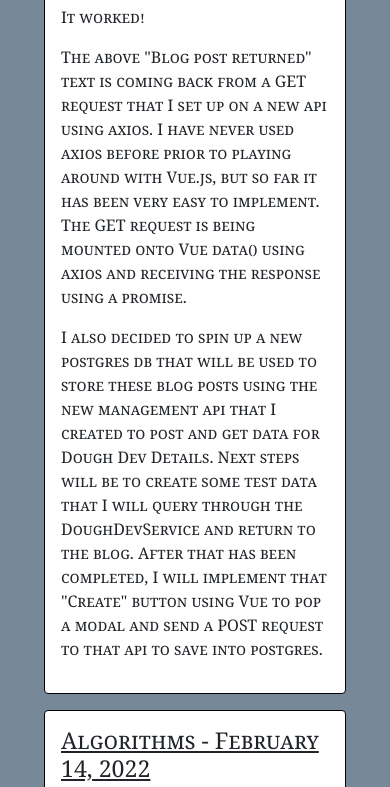
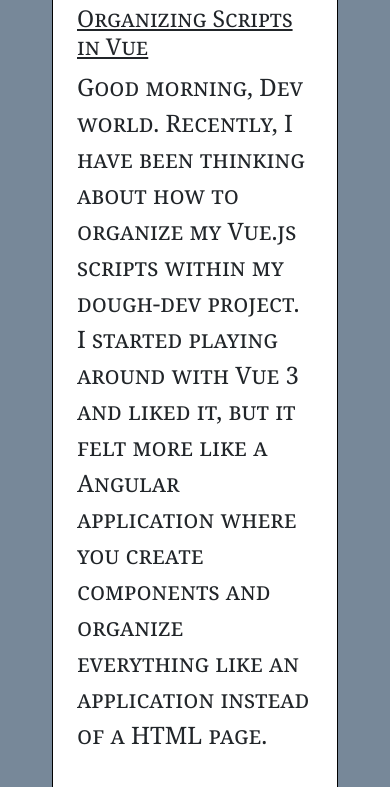
Before and after one commit to jamesjdougherty/dough-dev, a website: page index.html in a window 390 px wide. Shown: the part 175-962 px from the top of the page. Drawn offline with nearby package versions, Linux system fonts and the light colour scheme; no server answers.

Commit message:
Adjust iphone styling

```diff
--- a/css/main.css
+++ b/css/main.css
@@ -6,7 +6,7 @@
 body {
     font-family: Georgia, 'Times New Roman', Times, serif;
     font-variant: small-caps;
-    font-size: medium;
+    font-size: x-large;
     background-color: lightslategray;
 }
 
@@ -27,7 +27,7 @@
     border: solid 1px black;
 }
 
-@media (min-width: 800px) {
+@media (min-width: 1024px) {
     html {
         background-color: lightgray;
     }
--- a/index.html
+++ b/index.html
@@ -16,6 +16,15 @@
   </div>
 
   <h1 class="comp-title">DOUGH Dev Details</h1>
+
+  <div class="card">
+    <h3>Organizing Scripts in Vue</h3>
+    <p>
+      Good morning, Dev world. Recently, I have been thinking about how to organize my Vue.js scripts within my dough-dev
+      project. I started playing around with Vue 3 and liked it, but it felt more like a Angular application where you
+      create components and organize everything like an application instead of a HTML page.
+    </p>
+  </div>
 
   <div class="card" id="post">
     <h3>API Calls using Vue.js - February 16, 2022</h3>
```
